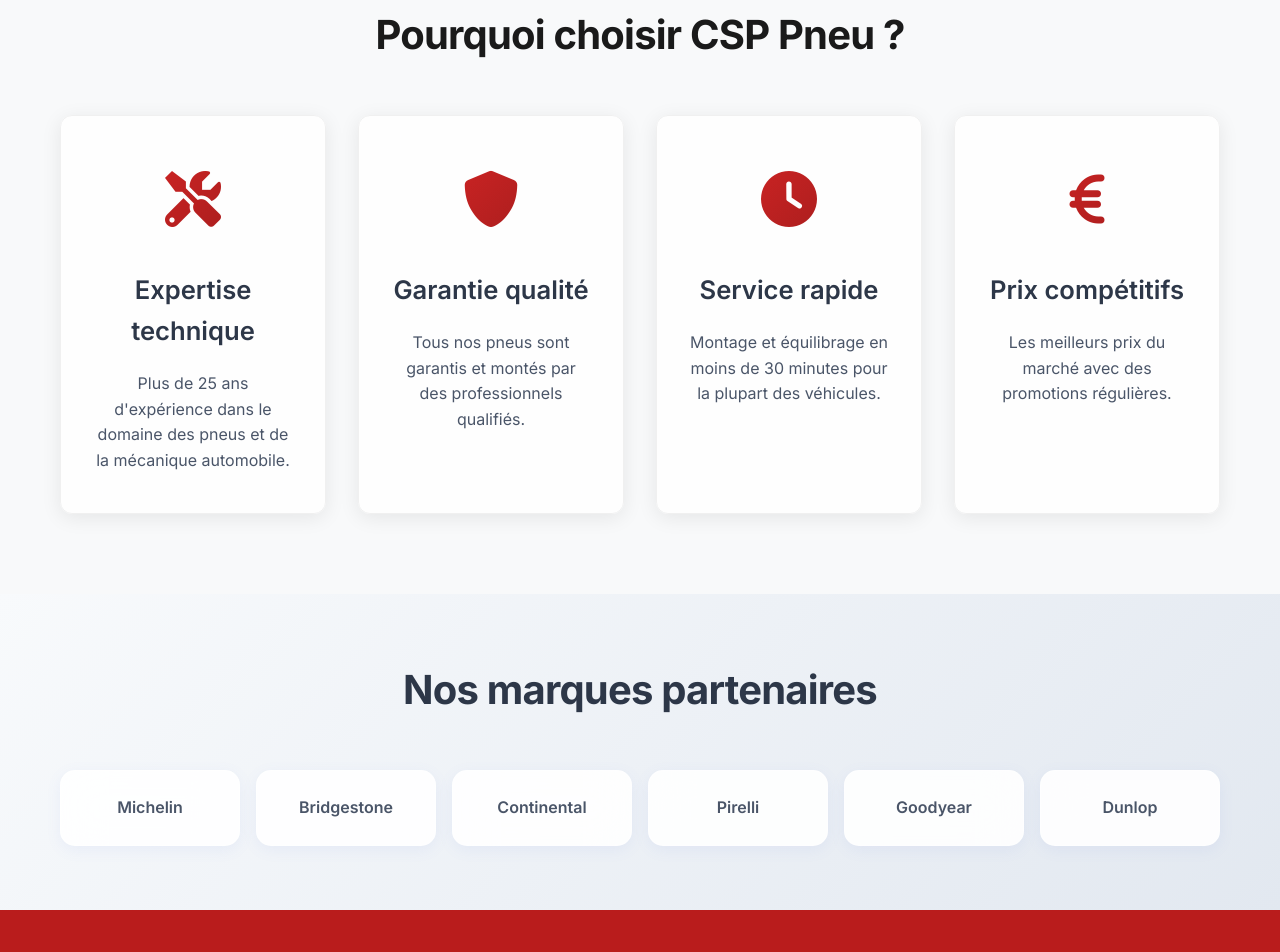
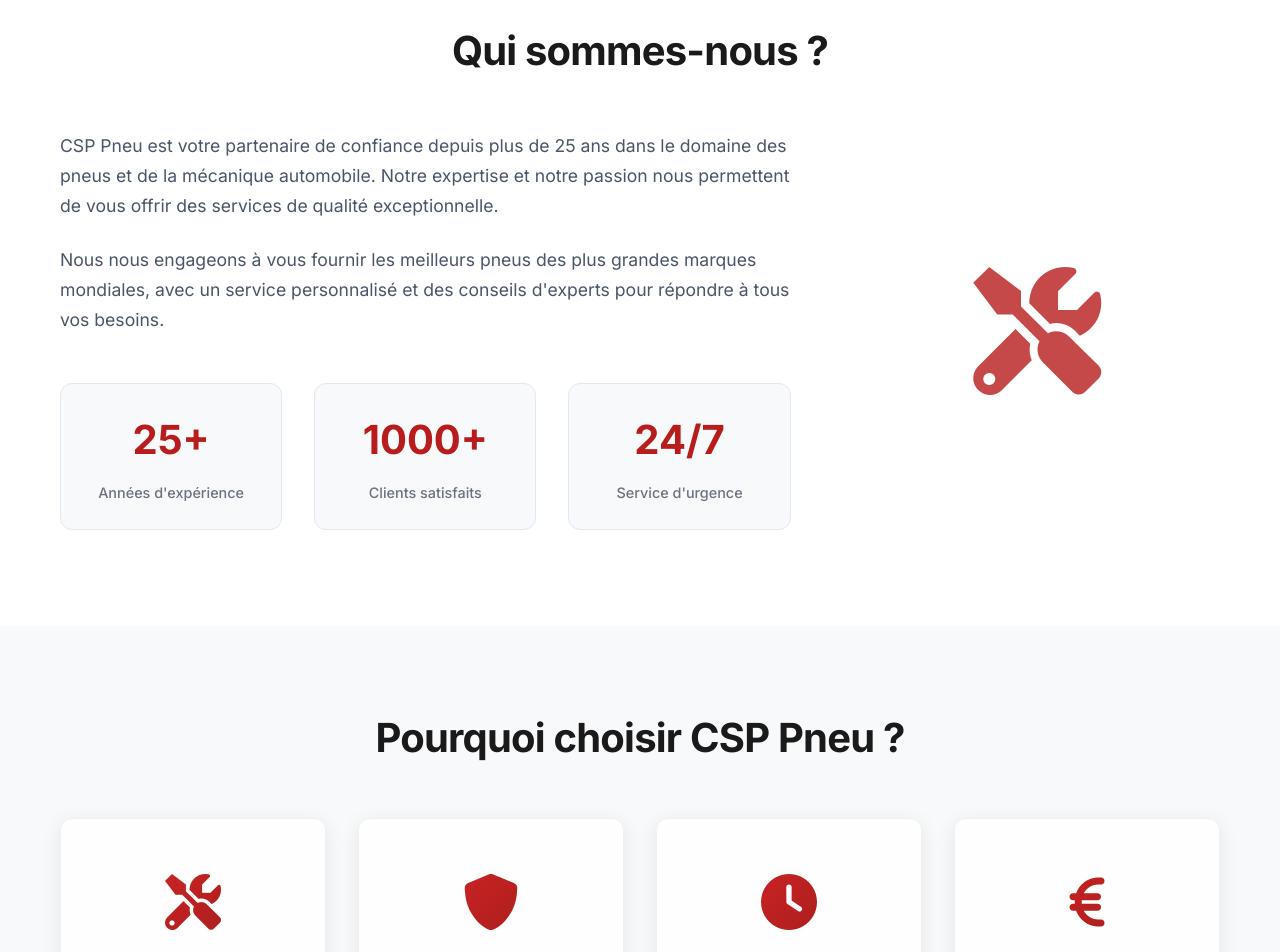
Before and after one commit to l1konu0/git-clone-https-github.com-votre-username-csp-pneu, a website: page index.html in a window 1280 px wide. Shown: the part 707-1659 px from the top of the page. Drawn offline with Linux system fonts and the light colour scheme.

Commit message:
feat: Ajout section 'Qui sommes-nous' et nouveaux partenaires avec logos

```diff
--- a/assets/css/style.css
+++ b/assets/css/style.css
@@ -244,6 +244,74 @@
     width: 100%;
 }
 
+/* About Us Section */
+.about-us {
+    padding: 6rem 0;
+    background: #ffffff;
+}
+
+.about-us h2 {
+    text-align: center;
+    font-size: 2.5rem;
+    margin-bottom: 3rem;
+    color: #1a1a1a;
+    font-weight: 700;
+    letter-spacing: -0.02em;
+}
+
+.about-content {
+    display: grid;
+    grid-template-columns: 2fr 1fr;
+    gap: 4rem;
+    align-items: center;
+}
+
+.about-text p {
+    font-size: 1.1rem;
+    line-height: 1.7;
+    color: #4a5568;
+    margin-bottom: 1.5rem;
+}
+
+.about-stats {
+    display: grid;
+    grid-template-columns: repeat(3, 1fr);
+    gap: 2rem;
+    margin-top: 3rem;
+}
+
+.stat {
+    text-align: center;
+    padding: 1.5rem;
+    background: #f8f9fa;
+    border-radius: 12px;
+    border: 1px solid #e2e8f0;
+}
+
+.stat-number {
+    display: block;
+    font-size: 2.5rem;
+    font-weight: 700;
+    color: #b91c1c;
+    margin-bottom: 0.5rem;
+}
+
+.stat-label {
+    font-size: 0.9rem;
+    color: #6b7280;
+    font-weight: 500;
+}
+
+.about-image {
+    text-align: center;
+}
+
+.about-image i {
+    font-size: 8rem;
+    color: #b91c1c;
+    opacity: 0.8;
+}
+
 /* Features Section */
 .features {
     padding: 5rem 0;
@@ -350,17 +418,41 @@
     border-radius: 15px;
     font-weight: 600;
     color: #4a5568;
-    box-shadow: 0 4px 15px rgba(102, 126, 234, 0.08);
+    box-shadow: 0 4px 15px rgba(185, 28, 28, 0.08);
     border: 1px solid rgba(255, 255, 255, 0.3);
     transition: all 0.3s ease;
     backdrop-filter: blur(10px);
+    display: flex;
+    flex-direction: column;
+    align-items: center;
+    justify-content: center;
+    gap: 0.5rem;
 }
 
 .brand-item:hover {
     transform: translateY(-5px);
-    box-shadow: 0 8px 25px rgba(102, 126, 234, 0.15);
+    box-shadow: 0 8px 25px rgba(185, 28, 28, 0.15);
     color: #2d3748;
-    border-color: rgba(102, 126, 234, 0.2);
+    border-color: rgba(185, 28, 28, 0.2);
+}
+
+.brand-logo {
+    width: 50px;
+    height: 50px;
+    background: #b91c1c;
+    color: white;
+    border-radius: 50%;
+    display: flex;
+    align-items: center;
+    justify-content: center;
+    font-size: 1.5rem;
+    font-weight: 700;
+    margin-bottom: 0.5rem;
+}
+
+.brand-item span {
+    font-size: 0.9rem;
+    font-weight: 600;
 }
 
 /* CTA Section */
@@ -1379,6 +1471,20 @@
     .form-actions {
         flex-direction: column;
     }
+
+    .about-content {
+        grid-template-columns: 1fr;
+        gap: 2rem;
+    }
+
+    .about-stats {
+        grid-template-columns: 1fr;
+        gap: 1rem;
+    }
+
+    .about-image i {
+        font-size: 4rem;
+    }
 }
 
 /* Boutons de navigation */
--- a/index.html
+++ b/index.html
@@ -57,7 +57,7 @@
         <section class="hero">
             <div class="hero-content">
                 <h1>Bienvenue chez CSP Pneu</h1>
-                <p>Votre spécialiste pneus depuis 1995. Qualité, service et expertise au rendez-vous.</p>
+                <p>Votre spécialiste pneus depuis 25 ans. Qualité, service et expertise au rendez-vous.</p>
                 <div class="hero-buttons">
                     <a href="pages/catalog.html" class="btn btn-primary">Voir notre catalogue</a>
                     <a href="pages/contact.html" class="btn btn-secondary">Nous contacter</a>
@@ -65,6 +65,35 @@
             </div>
             <div class="hero-image">
                 <i class="fas fa-car"></i>
+            </div>
+        </section>
+
+        <section class="about-us">
+            <div class="container">
+                <h2>Qui sommes-nous ?</h2>
+                <div class="about-content">
+                    <div class="about-text">
+                        <p>CSP Pneu est votre partenaire de confiance depuis plus de 25 ans dans le domaine des pneus et de la mécanique automobile. Notre expertise et notre passion nous permettent de vous offrir des services de qualité exceptionnelle.</p>
+                        <p>Nous nous engageons à vous fournir les meilleurs pneus des plus grandes marques mondiales, avec un service personnalisé et des conseils d'experts pour répondre à tous vos besoins.</p>
+                        <div class="about-stats">
+                            <div class="stat">
+                                <span class="stat-number">25+</span>
+                                <span class="stat-label">Années d'expérience</span>
+                            </div>
+                            <div class="stat">
+                                <span class="stat-number">1000+</span>
+                                <span class="stat-label">Clients satisfaits</span>
+                            </div>
+                            <div class="stat">
+                                <span class="stat-number">24/7</span>
+                                <span class="stat-label">Service d'urgence</span>
+                            </div>
+                        </div>
+                    </div>
+                    <div class="about-image">
+                        <i class="fas fa-tools"></i>
+                    </div>
+                </div>
             </div>
         </section>
 
@@ -108,12 +137,34 @@
             <div class="container">
                 <h2>Nos marques partenaires</h2>
                 <div class="brands-grid">
-                    <div class="brand-item">Michelin</div>
-                    <div class="brand-item">Bridgestone</div>
-                    <div class="brand-item">Continental</div>
-                    <div class="brand-item">Pirelli</div>
-                    <div class="brand-item">Goodyear</div>
-                    <div class="brand-item">Dunlop</div>
+                    <div class="brand-item">
+                        <div class="brand-logo">B</div>
+                        <span>Bridgestone</span>
+                    </div>
+                    <div class="brand-item">
+                        <div class="brand-logo">C</div>
+                        <span>Continental</span>
+                    </div>
+                    <div class="brand-item">
+                        <div class="brand-logo">H</div>
+                        <span>Hankook</span>
+                    </div>
+                    <div class="brand-item">
+                        <div class="brand-logo">G</div>
+                        <span>Goodyear</span>
+                    </div>
+                    <div class="brand-item">
+                        <div class="brand-logo">A</div>
+                        <span>Amine</span>
+                    </div>
+                    <div class="brand-item">
+                        <div class="brand-logo">L</div>
+                        <span>Laufenn</span>
+                    </div>
+                    <div class="brand-item">
+                        <div class="brand-logo">N</div>
+                        <span>Nexen</span>
+                    </div>
                 </div>
             </div>
         </section>
```
